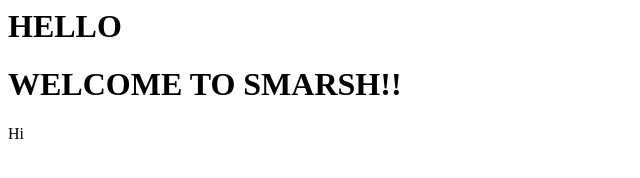
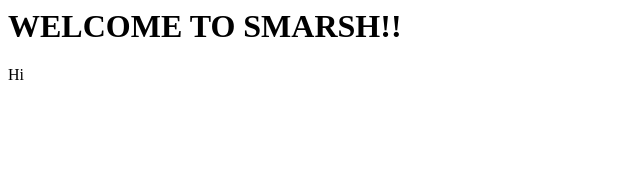
Before and after one commit to Tejaswia7/Project_1, a plain HTML site: page index.html in a window 1280 px wide. Shown: the whole page, without its empty margins (0-640 px from the left). Drawn offline with Linux system fonts and the light colour scheme.

Commit message:
Revert "Update index.html"
This reverts commit 9f00f4ce9b6509f069792b5660066748f45fe03c.

```diff
--- a/index.html
+++ b/index.html
@@ -1,9 +1,6 @@
 <html>
-  <body>
-    <h1>HELLO</h1>
 <header>
 <h1>WELCOME TO SMARSH!!</h1>
 </header>
 <p>Hi</p>
-  </body>
 </html>
```
